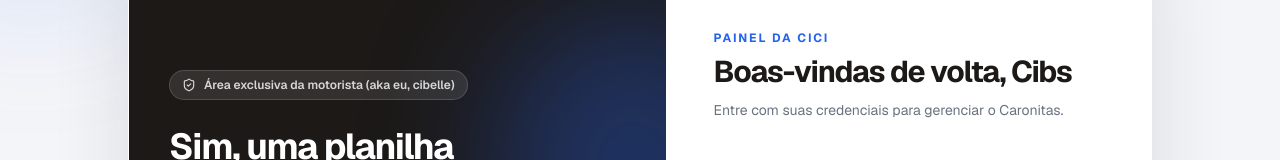
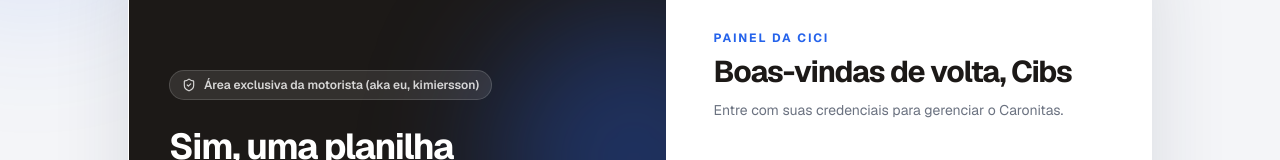
Before and after one commit to Cibelleeg/caronitas, a Next.js app: page /login in a window 1280 px wide. Shown: the part 172-332 px from the top of the page. Built offline with nearby package versions, Linux system fonts and the light colour scheme.

Commit message:
feat: update driver area label in LoginPage component

```diff
--- a/src/app/login/page.tsx
+++ b/src/app/login/page.tsx
@@ -30,7 +30,7 @@ export default function LoginPage() {
             <div className="mt-20 max-w-md">
               <span className="inline-flex items-center gap-2 rounded-full border border-white/15 bg-white/10 px-3 py-1.5 text-xs font-semibold text-white/80">
                 <ShieldCheck size={14} />
-                Área exclusiva da motorista (aka eu, cibelle)
+                Área exclusiva da motorista (aka eu, kimiersson)
               </span>
               <h1 className="mt-6 font-display text-4xl font-bold leading-tight tracking-[-0.04em]">
                 Sim, uma planilha resolveria, mas isso aqui é mais divertido
```
